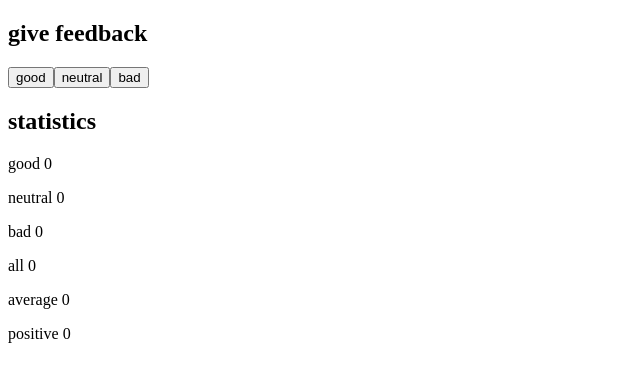
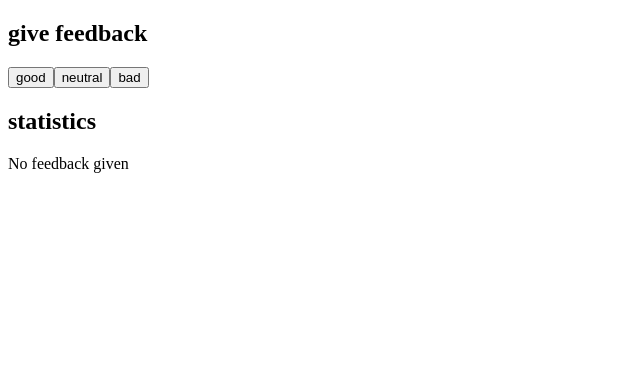
Before and after one commit to tyVespA/full-stack-open-exercises, a React (Vite) app in the folder part1/unicafe/: page / in a window 1280 px wide. Shown: the top 382 px of the page, without its empty margins (0-640 px from the left). Built offline with nearby package versions, Linux system fonts and the light colour scheme.

Commit message:
Finish 1.9

```diff
--- a/part1/unicafe/src/App.jsx
+++ b/part1/unicafe/src/App.jsx
@@ -4,13 +4,21 @@ const Button = ({ text, onClick }) => {
   return <button onClick={onClick}>{text}</button>;
 };
 
-const Statistics = ({ average, positiveFeedback }) => {
+const Statistics = ({ good, neutral, bad, all, average, positiveFeedback }) => {
+  if (all == 0) {
+    return <p>No feedback given</p>;
+  } else {
     return (
       <div>
+        <p>good {good}</p>
+        <p>neutral {neutral}</p>
+        <p>bad {bad}</p>
+        <p>all {all}</p>
         <p>average {average}</p>
         <p>positive {positiveFeedback}</p>
       </div>
     );
+  }
 };
 
 const App = () => {
@@ -23,8 +31,6 @@ const App = () => {
   const [average, setAverage] = useState(0);
   const [positiveFeedback, setPositiveFeedback] = useState(0);
 
-  console.log("avarage " + average);
-  console.log("score " + score);
   return (
     <div>
       <h2>give feedback</h2>
@@ -71,11 +77,15 @@ const App = () => {
         }}
       />
       <h2>statistics</h2>
-      <p>good {good}</p>
-      <p>neutral {neutral}</p>
-      <p>bad {bad}</p>
-      <p>all {all}</p>
-      <Statistics average={average} positiveFeedback={positiveFeedback} />
+
+      <Statistics
+        good={good}
+        neutral={neutral}
+        bad={bad}
+        all={all}
+        average={average}
+        positiveFeedback={positiveFeedback}
+      />
     </div>
   );
 };
```
Lines whose indentation alone changed are shown as unchanged.
